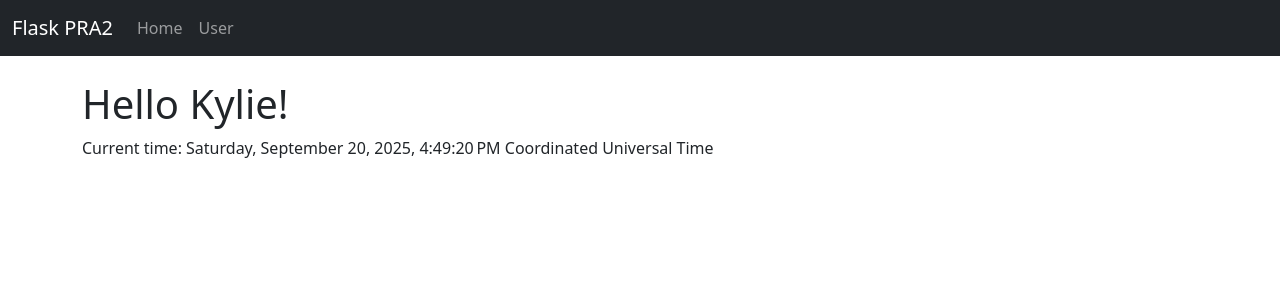
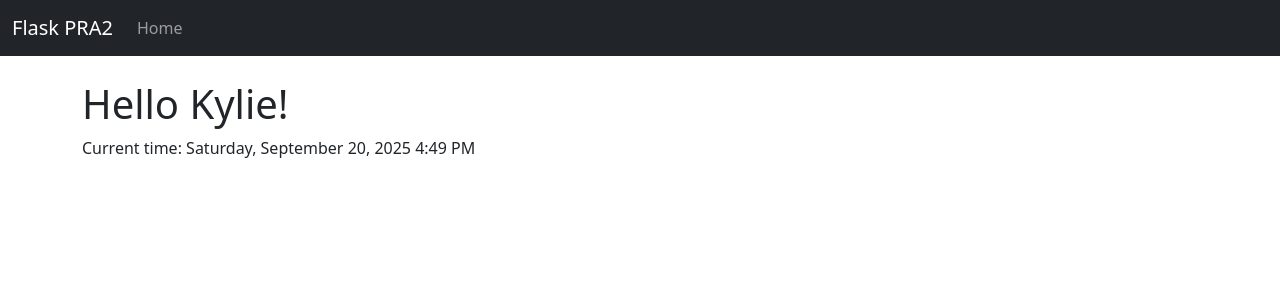
Before and after one commit to kylie-ng/E444-F2024-PRA2, a Flask app: page / in a window 1280 px wide. Shown: the top 300 px of the page. Run offline with Flask 3, Linux system fonts and the light colour scheme; some libraries are stand-ins or nearby versions.

Commit message:
navbar per example

```diff
--- a/app.py
+++ b/app.py
@@ -1,24 +1,17 @@
 from flask import Flask, render_template
 from flask_bootstrap import Bootstrap
-from datetime import datetime
-from babel.dates import format_datetime
+from datetime import datetime, timezone
+from flask_moment import Moment
 
 app = Flask(__name__)
 Bootstrap(app)
+moment = Moment(app)
 
 # Activity 1.3: Home page
 @app.route('/')
 def index():
-    # Get current datetime
-    now = datetime.now()
-    # Babel uses "full" instead of "LLLL"
-    timestamp = format_datetime(now, format='full', locale='en_US')
-    return render_template('index.html', name="Kylie", timestamp=timestamp)
-
-# User page (from Example 2-2, 3-3, but fixed)
-@app.route('/user/<name>')
-def user(name):
-    return render_template('user.html', name=name)
+    current_time = datetime.now(timezone.utc)
+    return render_template('index.html', current_time=current_time)
 
 # Example 3-6 (Errror Handlers)
 @app.errorhandler(404)
--- a/templates/base.html
+++ b/templates/base.html
@@ -4,6 +4,7 @@
   <meta charset="utf-8">
   <title>{% block title %}Flask PRA2{% endblock %}</title>
   <link rel="stylesheet" href="https://cdn.jsdelivr.net/npm/bootstrap@5.3.0/dist/css/bootstrap.min.css">
+  <script src="https://cdnjs.cloudflare.com/ajax/libs/moment.js/2.29.4/moment.min.js"></script>
 </head>
 <body>
   <!-- Navbar -->
@@ -13,15 +14,15 @@
       <div class="collapse navbar-collapse">
         <ul class="navbar-nav">
           <li class="nav-item"><a class="nav-link" href="{{ url_for('index') }}">Home</a></li>
-          <li class="nav-item"><a class="nav-link" href="{{ url_for('user', name='Kylie') }}">User</a></li>
         </ul>
       </div>
     </div>
   </nav>
 
-  <!-- Page content -->
   <div class="container mt-4">
     {% block content %}{% endblock %}
   </div>
+
+  {% block scripts %}{% endblock %}
 </body>
 </html>
--- a/templates/index.html
+++ b/templates/index.html
@@ -1,8 +1,12 @@
 {% extends "base.html" %}
 
-{% block title %}Home{% endblock %}
+{% block content %}
+  <h1>Hello Kylie!</h1>
+  <p>Current time: <span id="time">{{ current_time }}</span></p>
 
-{% block content %}
-  <h1>Hello {{ name }}!</h1>
-  <p>Current time: {{ timestamp }}</p>
+  <script>
+    const timeElement = document.getElementById('time');
+    const time = moment(timeElement.textContent);
+    timeElement.textContent = time.format('LLLL');
+  </script>
 {% endblock %}
```
